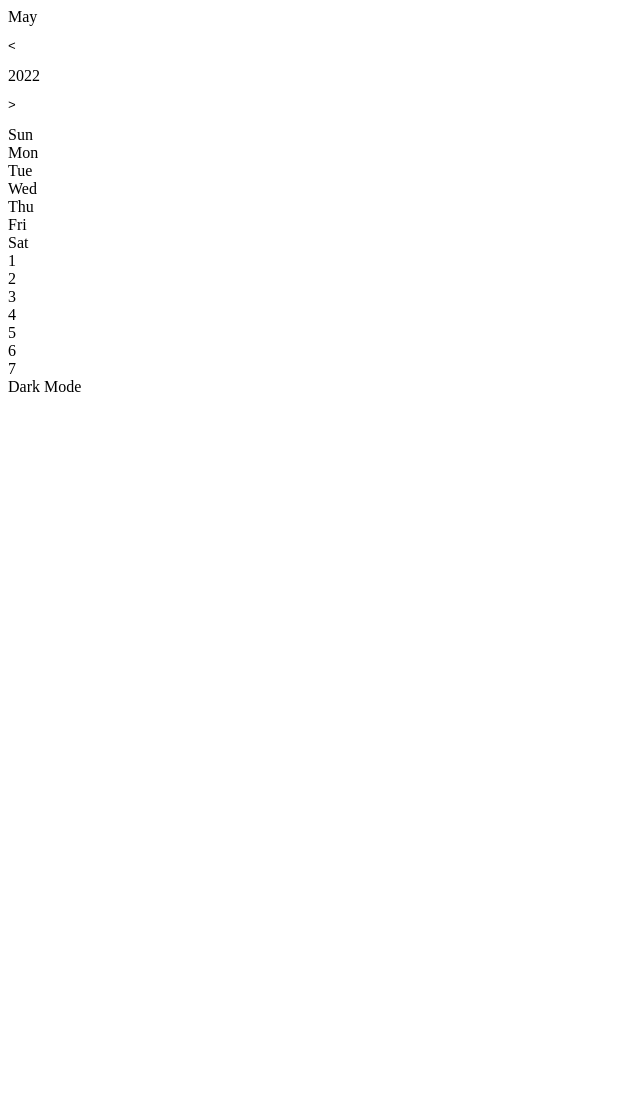
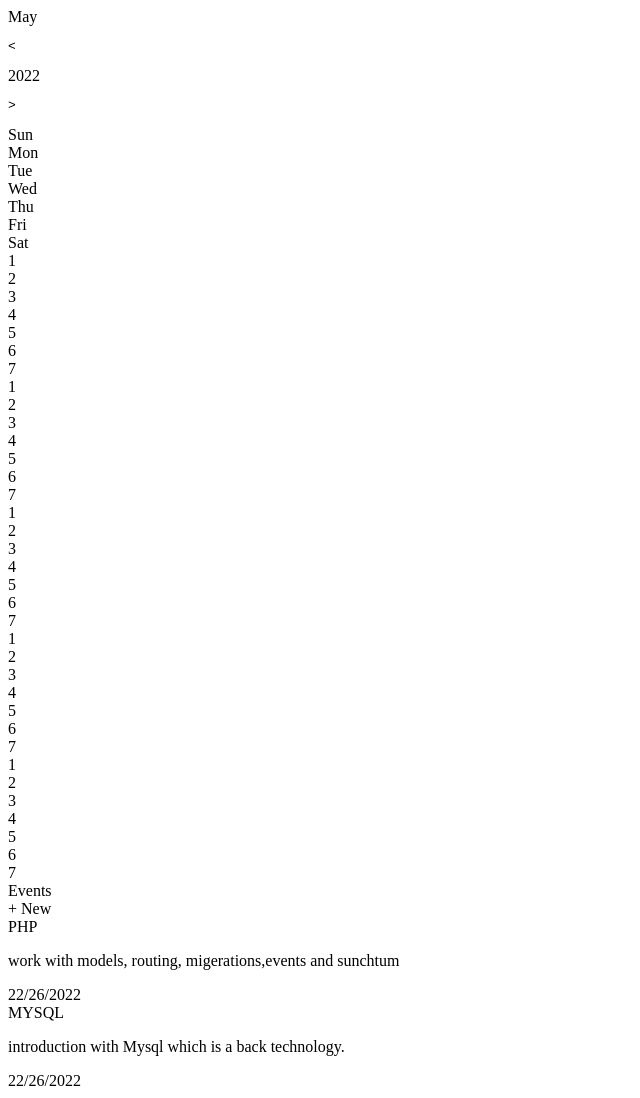
Before and after one commit to yasinrahnaward/Calendar, a plain HTML site: page index.html in a window 1280 px wide. Shown: the whole page, without its empty margins (0-640 px from the left). Before the commit the page ends 800 px from the top, so only its background shows below. Drawn offline with Linux system fonts and the light colour scheme.

Commit message:
side bar html elements

```diff
--- a/index.html
+++ b/index.html
@@ -1,25 +1,24 @@
 <html lang="en">
   <head>
-    <meta charset="UTF-8">
-    <meta http-equiv="X-UA-Compatible" content="IE=edge">
-    <meta name="viewport" content="width=device-width, initial-scale=1.0">
+    <meta charset="UTF-8" />
+    <meta http-equiv="X-UA-Compatible" content="IE=edge" />
+    <meta name="viewport" content="width=device-width, initial-scale=1.0" />
     <title>CALENDAR</title>
-    <link rel="stylesheet" href="style.css">
-    <script src="calendar.js"></script>
+    <link rel="stylesheet" href="style.css" />
 </head>
-<body>
+<body class="light">
+
+  <!-- side bar -->
+    <div class="sidebar">
+      <!-- calendar  -->
       <div class="calendar">
         <div class="calendar-header">
-            <span class="month-picker" id="month-picker">
-                May
-            </span>
+          <span class="month-picker" id="month-picker"> May </span>
           <div class="year-picker" id="year-picker">
             <span class="year-change" id="pre-year">
               <pre><</pre>
             </span>
-                <span id="year">
-                    2022
-                </span>
+            <span id="year"> 2022 </span>
             <span class="year-change" id="next-year">
               <pre>></pre>
             </span>
@@ -36,6 +35,40 @@
             <div>Sat</div>
           </div>
           <div class="calendar-days">
+            <div>
+              1
+              <span></span>
+              <span></span>
+              <span></span>
+              <span></span>
+            </div>
+            <div>2</div>
+            <div>3</div>
+            <div>4</div>
+            <div>5</div>
+            <div>6</div>
+            <div>7</div>
+            <div>1</div>
+            <div>2</div>
+            <div>3</div>
+            <div>4</div>
+            <div>5</div>
+            <div>6</div>
+            <div>7</div>
+            <div>1</div>
+            <div>2</div>
+            <div>3</div>
+            <div>4</div>
+            <div>5</div>
+            <div>6</div>
+            <div>7</div>
+            <div>1</div>
+            <div>2</div>
+            <div>3</div>
+            <div>4</div>
+            <div>5</div>
+            <div>6</div>
+            <div>7</div>
             <div>1</div>
             <div>2</div>
             <div>3</div>
@@ -45,16 +78,46 @@
             <div>7</div>
           </div>
       </div>
-        <div class="calendar-header">
-            <div class="toggle">
-                <span>Dark Mode</span>
-                <div class="switch-mode">
-                    <div class="switch-mode-sign"></div>
-                </div>
-            </div>
+      <div class="calendar-footer">
+
       </div>
       <div class="month-list"></div>
         <div class="year-list"></div>
       </div>
+      <!-- events -->
+      <div class="event">
+        <div class="event-header">
+          <span class="event-logo">Events</span>
+          <div class="add-new-event-btn">
+            <span>+ </span>
+            New
+          </div>
+        </div>
+        <div class="event-body">
+
+          <div class="event-items">
+            <span class="event-item-color"></span>
+            <span class="event-item-title">PHP</span>
+            <span class="event-item-delete"></span>
+            <span class="event-item-edit"></span>
+            <p class="event-item-text">work with models, routing, migerations,events and sunchtum</p>
+            <div class="event-item-date">22/26/2022</div>
+          </div>
+          <div class="event-items">
+              <span class="event-item-color"></span>
+              <span class="event-item-title">MYSQL</span>
+              <span class="event-item-delete"></span>
+              <span class="event-item-edit"></span>
+            <p class="event-item-text">introduction with Mysql which is a back technology.</p>
+            <div class="event-item-date">22/26/2022</div>
+          </div>
+        </div>
+      </div>
+    </div>
+
+    <div class="month-list"></div>
+    <div class="year-list"></div>
+  </div>
+    <script src="calendar.js"></script>
 </body>
 </html>
```
Lines whose indentation alone changed are shown as unchanged.
